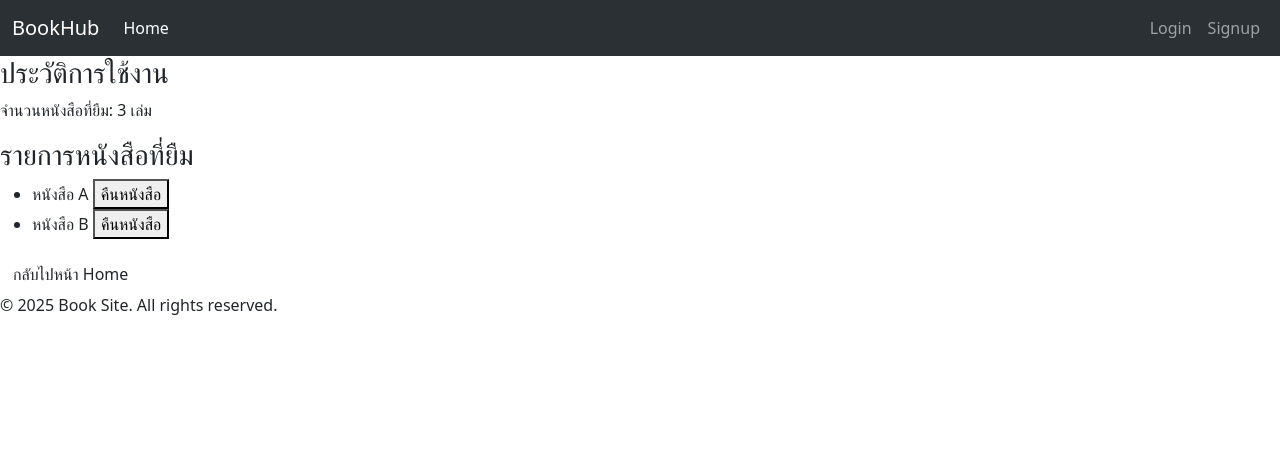
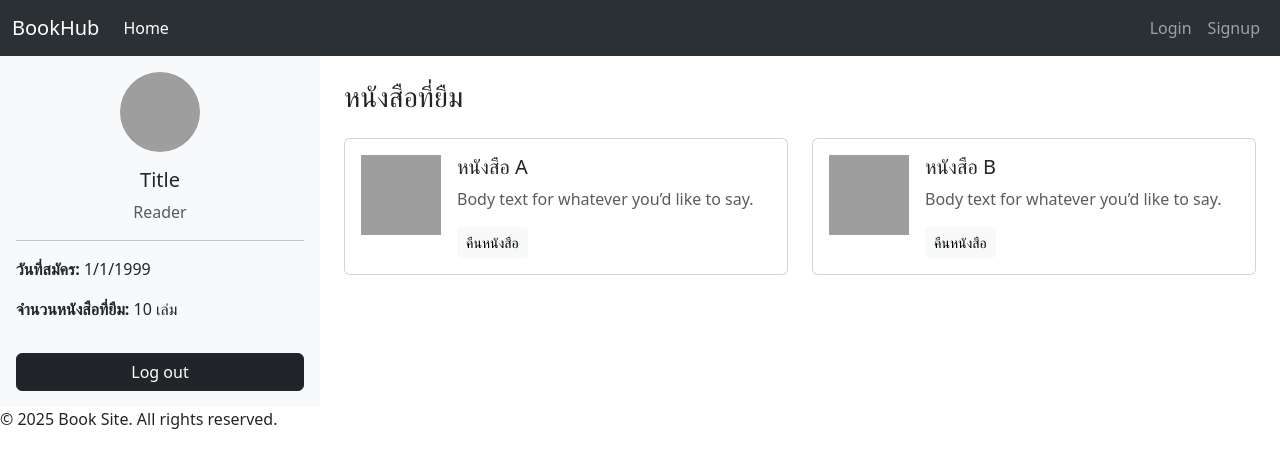
Before and after one commit to likelessly/SE-BookHub, a Django app: page /account/reader/ in a window 1280 px wide. Shown: the top 468 px of the page. Run offline with Django 5.2, Linux system fonts and the light colour scheme; grey boxes are pictures that could not be loaded.

Commit message:
new updated

```diff
--- a/pages/templates/pages/account_reader.html
+++ b/pages/templates/pages/account_reader.html
@@ -1,28 +1,47 @@
 {% extends "pages/base.html" %}
 {% load static %}
 
-
-{% block title %}Account - Reader{% endblock %}
+{% block title %}Account - Publisher{% endblock %}
 
 {% block content %}
-<div class="account-container">
-    <aside class="account-sidebar">
-        <h3>ประวัติการใช้งาน</h3>
-        <p>จำนวนหนังสือที่ยืม: 3 เล่ม</p>
-    </aside>
-    <section class="account-main">
-        <h3>รายการหนังสือที่ยืม</h3>
-        <ul>
-            <li>
-                หนังสือ A
-                <button>คืนหนังสือ</button>
-            </li>
-            <li>
-                หนังสือ B
-                <button>คืนหนังสือ</button>
-            </li>
-        </ul>
-    </section>
-    <a href="{% url 'home' %}" class="btn">กลับไปหน้า Home</a>
+<div class="container-fluid">
+    <div class="row">
+        <!-- Sidebar ข้อมูลผู้ใช้ -->
+        <div class="col-md-3 bg-light p-3">
+            <div class="text-center">
+                <img src="{% static 'images/user-placeholder.png' %}" class="rounded-circle mb-3" width="80" height="80" alt="User Profile">
+                <h5>Title</h5>
+                <p class="text-muted">Reader</p>
+            </div>
+            <hr>
+            <p><strong>วันที่สมัคร:</strong> 1/1/1999</p>
+            <p><strong>จำนวนหนังสือที่ยืม:</strong> 10 เล่ม</p>
+            <button class="btn btn-dark w-100 mt-3">Log out</button>
+        </div>
+
+        <!-- Content รายการหนังสือ -->
+        <div class="col-md-9 p-4">
+            <div class="d-flex justify-content-between align-items-center mb-3">
+                <h3>หนังสือที่ยืม</h3>
+            </div>
+
+            <div class="row">
+                {% for book in books %}
+                <div class="col-md-6 mb-3">
+                    <div class="card p-3">
+                        <div class="d-flex">
+                            <img src="{% static 'images/book-placeholder.png' %}" width="80" height="80" class="me-3" alt="Book Image">
+                            <div>
+                                <h5>{{ book.title }}</h5>
+                                <p class="text-muted">Body text for whatever you’d like to say.</p>
+                                <button class="btn btn-light btn-sm">คืนหนังสือ</button>
+                            </div>
+                        </div>
+                    </div>
+                </div>
+                {% endfor %}
+            </div>
+        </div>
+    </div>
 </div>
 {% endblock %}
--- a/pages/templates/pages/home.html
+++ b/pages/templates/pages/home.html
@@ -6,6 +6,9 @@
 {% block content %}
 <div class="home-container container-fluid">
     <div class="row">
+        <a href="{% url 'main' %}" class="btn">Main</a>
+        <a href="{% url 'account_reader' %}" class="btn">account reader</a>
+        <a href="{% url 'account_publisher' %}" class="btn">account publisher</a>
         <!-- Sidebar หมวดหมู่หนังสือ -->
         <div class="col-md-3">
             <ul class="list-group">
--- a/pages/views.py
+++ b/pages/views.py
@@ -25,10 +25,19 @@ def signup(request):
     return render(request, 'pages/signup.html')
 
 def account_reader(request):
-    return render(request, 'pages/account_reader.html')
+    books = [
+        {"id": 1, "title": "หนังสือ A"},
+        {"id": 2, "title": "หนังสือ B"},
+    ]
+    return render(request, "pages/account_reader.html", {"books": books})
 
 def account_publisher(request):
-    return render(request, 'pages/account_publisher.html')
+    books = [
+        {"id": 1, "title": "หนังสือ A"},
+        {"id": 2, "title": "หนังสือ B"},
+        {"id": 3, "title": "หนังสือ C"},
+    ]
+    return render(request, "pages/account_publisher.html", {"books": books})
 
 def edit_book(request):
     return render(request, 'pages/edit_book.html')
```
Also changed, not shown: pages/templates/pages/account_publisher.html (+41 -21 lines), pages/templates/pages/edit_book.html (+22 -6 lines).
